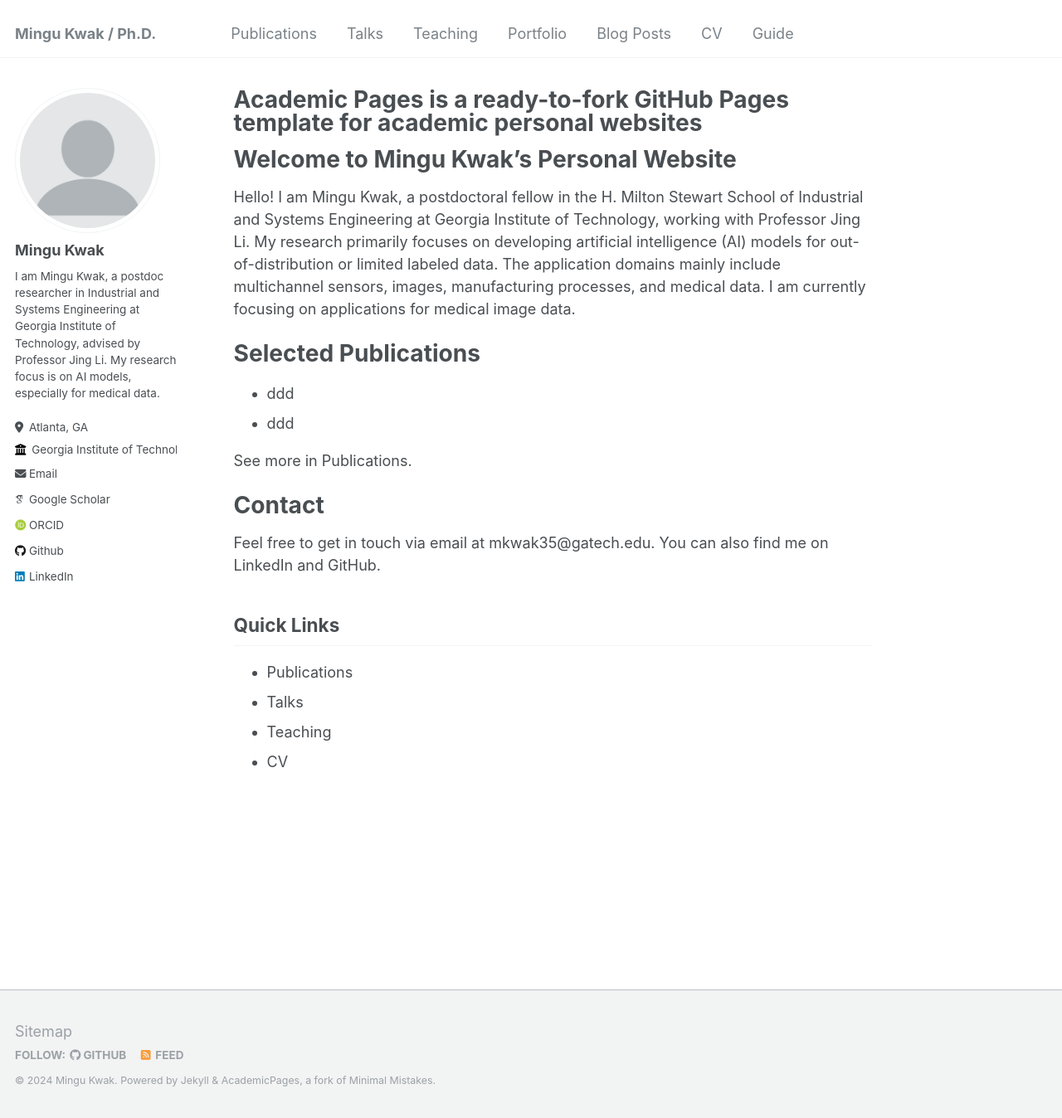
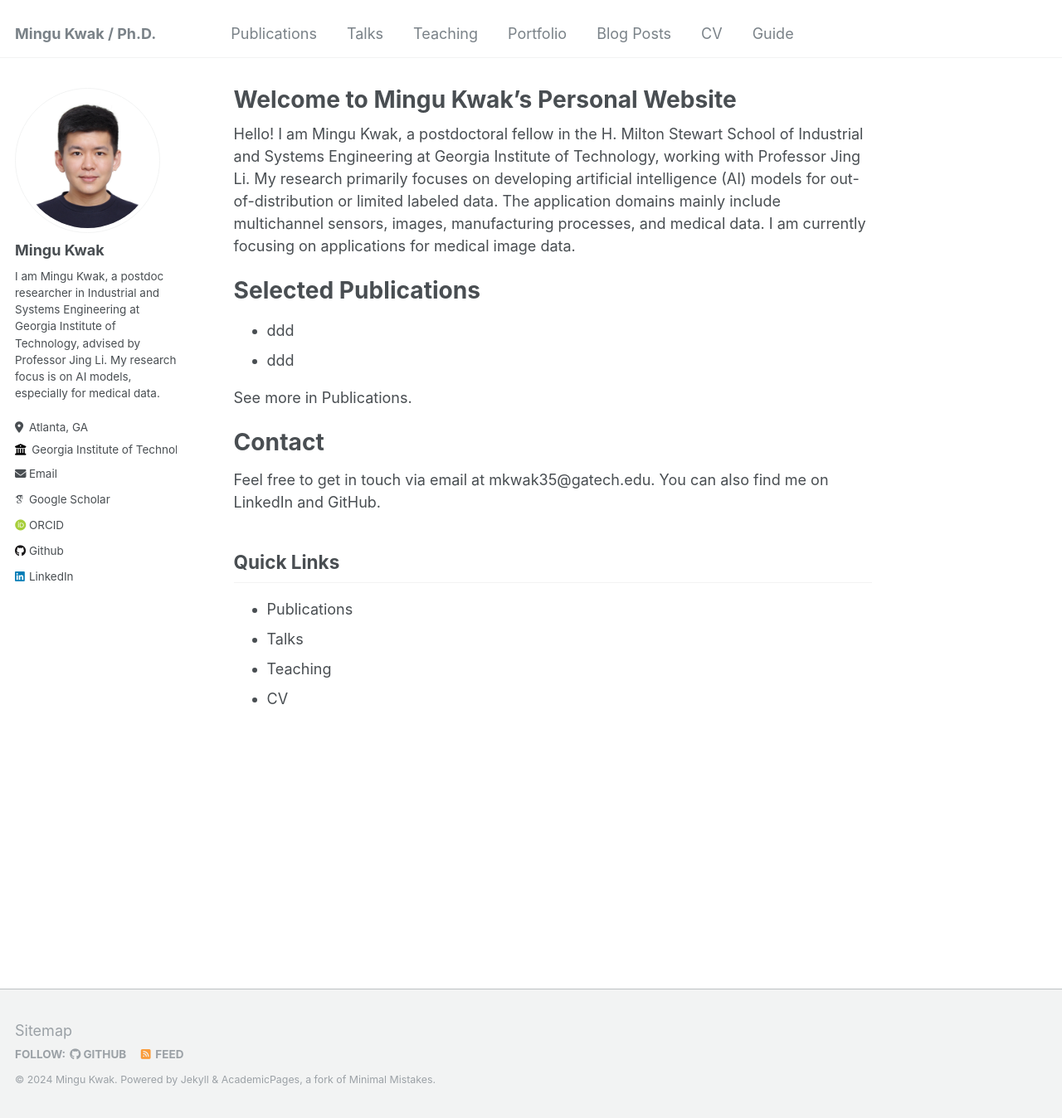
Before and after one commit to min9kwak/min9kwak.github.io, a Jekyll site: the page built from _pages/about.md, in a window 1280 px wide and 1348 px high. Shown: the whole window at 83% size. Built offline with Jekyll 4.4.1, drawn with Linux system fonts in a browser that asks for light colours; some web fonts are replaced.

Commit message:
fixed typo

```diff
--- a/_config.yml
+++ b/_config.yml
@@ -21,7 +21,7 @@ repository               : "min9kwak/min9kwak.github.io"
 #               Additional customization can be done by editing /_includes/author-profile.html
 author:
   # Biographic information
-  avatar           : "profile.png"
+  avatar           : "profile_pic.png"
   name             : "Mingu Kwak"
   pronouns         : # example: "she/her"
   bio              : "I am Mingu Kwak, a postdoc researcher in Industrial and Systems Engineering at Georgia Institute of Technology, advised by Professor Jing Li. My research focus is on AI models, especially for medical data."
--- a/_pages/about.md
+++ b/_pages/about.md
@@ -1,14 +1,12 @@
 ---
 permalink: /
-title: "Academic Pages is a ready-to-fork GitHub Pages template for academic personal websites"
+title: "Welcome to Mingu Kwak's Personal Website"
 author_profile: true
 redirect_from:
   - /about/
   - /about.html
 ---
 
-Welcome to Mingu Kwak's Personal Website
-=====
 Hello! I am Mingu Kwak, a postdoctoral fellow in the H. Milton Stewart School of Industrial and Systems Engineering at Georgia Institute of Technology, working with Professor Jing Li. My research primarily focuses on developing artificial intelligence (AI) models for out-of-distribution or limited labeled data. The application domains mainly include multichannel sensors, images, manufacturing processes, and medical data. I am currently focusing on applications for medical image data.
 
 Selected Publications
```
Also changed, not shown: _publications/2019-08-01-Process-monitoring-using-variational-autoencoder-for-high-dimensional-nonlinear-processes.md (+1 -1 lines).
